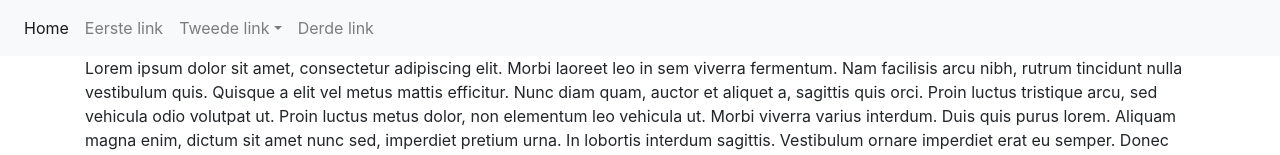
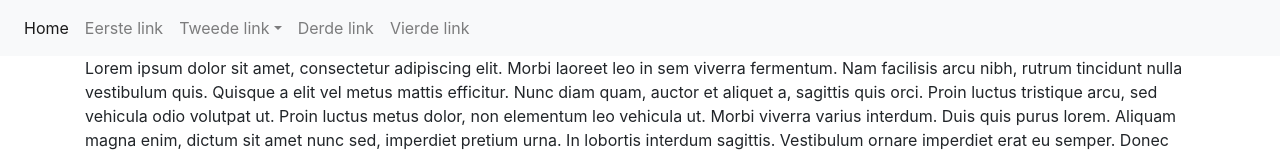
Before and after one commit to blueblot/clean, a plain HTML site: page index.html in a window 1280 px wide. Shown: the top 155 px of the page. Drawn offline with nearby package versions, Linux system fonts and the light colour scheme.

Commit message:
link toegevoegd

```diff
--- a/index.html
+++ b/index.html
@@ -34,6 +34,9 @@
 		<li class="nav-item">
 			<a class="nav-link" href="#">Derde link</a>
 		</li>
+		<li class="nav-item">
+			<a class="nav-link" href="#">Vierde link</a>
+		</li>
 	</ul>
 </div>
 </nav>
```
